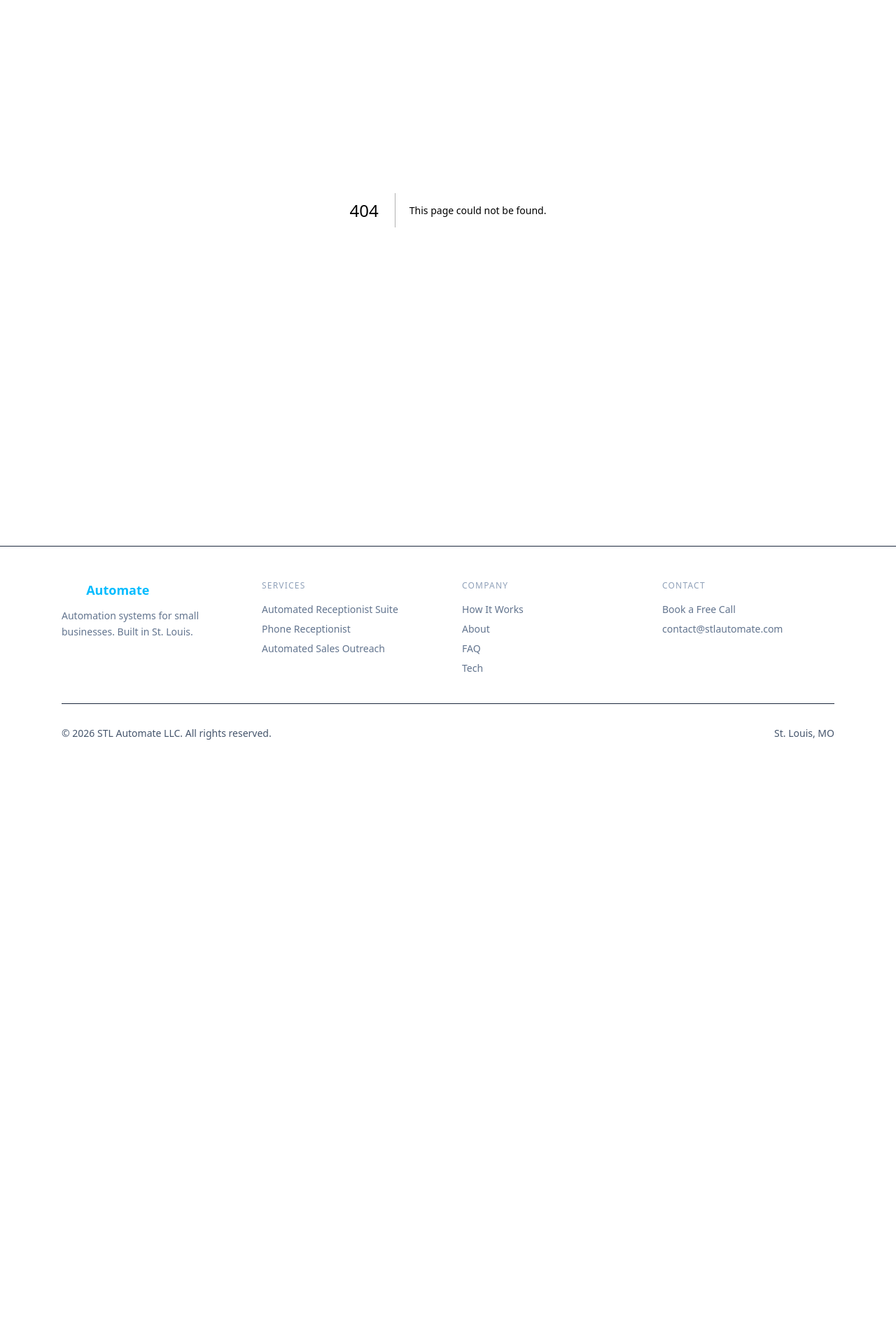
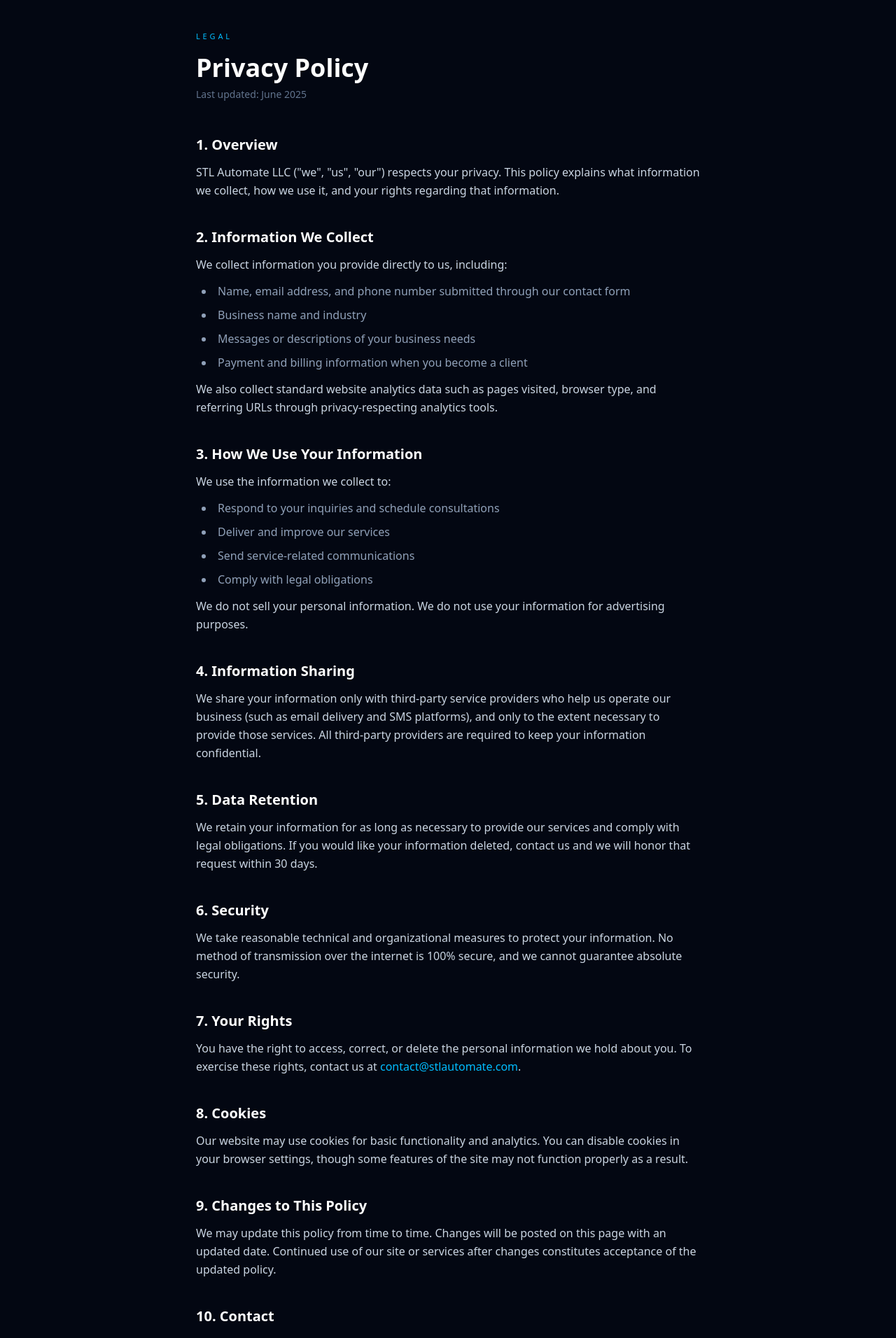
Before and after one commit to irsiya247/stlautomate-next, a Next.js app: page /privacy in a window 1280 px wide. Before the commit this address had no page. Shown: the part 100-2012 px from the top of the page at 70% size. Before the commit the page ends 1206 px from the top, so only its background shows below. Built offline with nearby package versions, Linux system fonts and the light colour scheme.

Commit message:
Add Terms and Privacy pages

```diff
--- a/src/app/layout.js
+++ b/src/app/layout.js
@@ -53,7 +53,11 @@
             </div>
             <div className="border-t border-slate-800 pt-8 flex flex-col md:flex-row items-center justify-between gap-4">
               <p className="text-slate-600 text-sm">&copy; {new Date().getFullYear()} STL Automate LLC. All rights reserved.</p>
-              <p className="text-slate-600 text-sm">St. Louis, MO</p>
+              <div className="flex items-center gap-4">
+                <a href="/terms" className="text-slate-600 text-sm hover:text-slate-400 transition-colors">Terms</a>
+                <a href="/privacy" className="text-slate-600 text-sm hover:text-slate-400 transition-colors">Privacy</a>
+                <p className="text-slate-600 text-sm">St. Louis, MO</p>
+              </div>
             </div>
           </div>
         </footer>
--- /dev/null
+++ b/src/app/privacy/page.js
@@ -0,0 +1,84 @@
+export const metadata = {
+  title: "Privacy Policy | STL Automate",
+  description: "Privacy Policy for STL Automate LLC.",
+};
+
+export default function Privacy() {
+  return (
+    <main className="min-h-screen bg-[#030712] text-white">
+      <div className="max-w-3xl mx-auto px-6 pt-36 pb-24">
+        <div className="text-[11px] tracking-[0.35em] text-sky-400 uppercase mb-4">Legal</div>
+        <h1 className="text-4xl font-extrabold mb-2">Privacy Policy</h1>
+        <p className="text-slate-500 text-sm mb-12">Last updated: June 2025</p>
+
+        <div className="space-y-10 text-slate-300 leading-relaxed">
+
+          <section>
+            <h2 className="text-xl font-bold text-white mb-3">1. Overview</h2>
+            <p>STL Automate LLC ("we", "us", "our") respects your privacy. This policy explains what information we collect, how we use it, and your rights regarding that information.</p>
+          </section>
+
+          <section>
+            <h2 className="text-xl font-bold text-white mb-3">2. Information We Collect</h2>
+            <p className="mb-3">We collect information you provide directly to us, including:</p>
+            <ul className="list-disc list-inside space-y-2 text-slate-400 ml-2">
+              <li>Name, email address, and phone number submitted through our contact form</li>
+              <li>Business name and industry</li>
+              <li>Messages or descriptions of your business needs</li>
+              <li>Payment and billing information when you become a client</li>
+            </ul>
+            <p className="mt-3">We also collect standard website analytics data such as pages visited, browser type, and referring URLs through privacy-respecting analytics tools.</p>
+          </section>
+
+          <section>
+            <h2 className="text-xl font-bold text-white mb-3">3. How We Use Your Information</h2>
+            <p className="mb-3">We use the information we collect to:</p>
+            <ul className="list-disc list-inside space-y-2 text-slate-400 ml-2">
+              <li>Respond to your inquiries and schedule consultations</li>
+              <li>Deliver and improve our services</li>
+              <li>Send service-related communications</li>
+              <li>Comply with legal obligations</li>
+            </ul>
+            <p className="mt-3">We do not sell your personal information. We do not use your information for advertising purposes.</p>
+          </section>
+
+          <section>
+            <h2 className="text-xl font-bold text-white mb-3">4. Information Sharing</h2>
+            <p>We share your information only with third-party service providers who help us operate our business (such as email delivery and SMS platforms), and only to the extent necessary to provide those services. All third-party providers are required to keep your information confidential.</p>
+          </section>
+
+          <section>
+            <h2 className="text-xl font-bold text-white mb-3">5. Data Retention</h2>
+            <p>We retain your information for as long as necessary to provide our services and comply with legal obligations. If you would like your information deleted, contact us and we will honor that request within 30 days.</p>
+          </section>
+
+          <section>
+            <h2 className="text-xl font-bold text-white mb-3">6. Security</h2>
+            <p>We take reasonable technical and organizational measures to protect your information. No method of transmission over the internet is 100% secure, and we cannot guarantee absolute security.</p>
+          </section>
+
+          <section>
+            <h2 className="text-xl font-bold text-white mb-3">7. Your Rights</h2>
+            <p>You have the right to access, correct, or delete the personal information we hold about you. To exercise these rights, contact us at <a href="mailto:contact@stlautomate.com" className="text-sky-400 hover:text-sky-300 transition-colors">contact@stlautomate.com</a>.</p>
+          </section>
+
+          <section>
+            <h2 className="text-xl font-bold text-white mb-3">8. Cookies</h2>
+            <p>Our website may use cookies for basic functionality and analytics. You can disable cookies in your browser settings, though some features of the site may not function properly as a result.</p>
+          </section>
+
+          <section>
+            <h2 className="text-xl font-bold text-white mb-3">9. Changes to This Policy</h2>
+            <p>We may update this policy from time to time. Changes will be posted on this page with an updated date. Continued use of our site or services after changes constitutes acceptance of the updated policy.</p>
+          </section>
+
+          <section>
+            <h2 className="text-xl font-bold text-white mb-3">10. Contact</h2>
+            <p>Questions about this privacy policy can be directed to <a href="mailto:contact@stlautomate.com" className="text-sky-400 hover:text-sky-300 transition-colors">contact@stlautomate.com</a>.</p>
+          </section>
+
+        </div>
+      </div>
+    </main>
+  );
+}
--- /dev/null
+++ b/src/app/terms/page.js
@@ -0,0 +1,70 @@
+export const metadata = {
+  title: "Terms of Service | STL Automate",
+  description: "Terms of Service for STL Automate LLC.",
+};
+
+export default function Terms() {
+  return (
+    <main className="min-h-screen bg-[#030712] text-white">
+      <div className="max-w-3xl mx-auto px-6 pt-36 pb-24">
+        <div className="text-[11px] tracking-[0.35em] text-sky-400 uppercase mb-4">Legal</div>
+        <h1 className="text-4xl font-extrabold mb-2">Terms of Service</h1>
+        <p className="text-slate-500 text-sm mb-12">Last updated: June 2025</p>
+
+        <div className="space-y-10 text-slate-300 leading-relaxed">
+
+          <section>
+            <h2 className="text-xl font-bold text-white mb-3">1. Agreement</h2>
+            <p>By accessing stlautomate.com or engaging STL Automate LLC for services, you agree to these Terms of Service. If you do not agree, do not use our website or services.</p>
+          </section>
+
+          <section>
+            <h2 className="text-xl font-bold text-white mb-3">2. Services</h2>
+            <p>STL Automate LLC provides automation consulting and implementation services including, but not limited to, automated phone receptionist systems, email automation, and sales outreach tools. Specific deliverables, timelines, and pricing are defined in individual service agreements with each client.</p>
+          </section>
+
+          <section>
+            <h2 className="text-xl font-bold text-white mb-3">3. Payment</h2>
+            <p>Payment terms are specified in your service agreement. All fees are non-refundable unless otherwise stated in writing. STL Automate LLC reserves the right to suspend services for accounts with outstanding balances.</p>
+          </section>
+
+          <section>
+            <h2 className="text-xl font-bold text-white mb-3">4. Intellectual Property</h2>
+            <p>Upon full payment, clients own the deliverables created specifically for them. STL Automate LLC retains ownership of any proprietary tools, templates, or frameworks used in delivering services. We reserve the right to use general knowledge and experience gained from client projects to improve our services.</p>
+          </section>
+
+          <section>
+            <h2 className="text-xl font-bold text-white mb-3">5. Confidentiality</h2>
+            <p>We treat all client information as confidential. We do not sell, share, or disclose client business information to third parties except as required to deliver services or comply with applicable law.</p>
+          </section>
+
+          <section>
+            <h2 className="text-xl font-bold text-white mb-3">6. Limitation of Liability</h2>
+            <p>STL Automate LLC is not liable for indirect, incidental, or consequential damages arising from use of our services. Our total liability for any claim is limited to the amount paid by the client in the 30 days prior to the event giving rise to the claim.</p>
+          </section>
+
+          <section>
+            <h2 className="text-xl font-bold text-white mb-3">7. Third-Party Services</h2>
+            <p>Our automation systems may integrate with third-party platforms (such as Twilio, n8n, Vapi, and others). We are not responsible for the availability, performance, or terms of those third-party services. Clients are responsible for maintaining any required accounts or subscriptions with third-party providers.</p>
+          </section>
+
+          <section>
+            <h2 className="text-xl font-bold text-white mb-3">8. Termination</h2>
+            <p>Either party may terminate a service agreement with 30 days written notice. STL Automate LLC may terminate immediately for non-payment or violation of these terms.</p>
+          </section>
+
+          <section>
+            <h2 className="text-xl font-bold text-white mb-3">9. Governing Law</h2>
+            <p>These terms are governed by the laws of the State of Missouri. Any disputes shall be resolved in the courts of St. Louis County, Missouri.</p>
+          </section>
+
+          <section>
+            <h2 className="text-xl font-bold text-white mb-3">10. Contact</h2>
+            <p>Questions about these terms can be directed to <a href="mailto:contact@stlautomate.com" className="text-sky-400 hover:text-sky-300 transition-colors">contact@stlautomate.com</a>.</p>
+          </section>
+
+        </div>
+      </div>
+    </main>
+  );
+}
```
